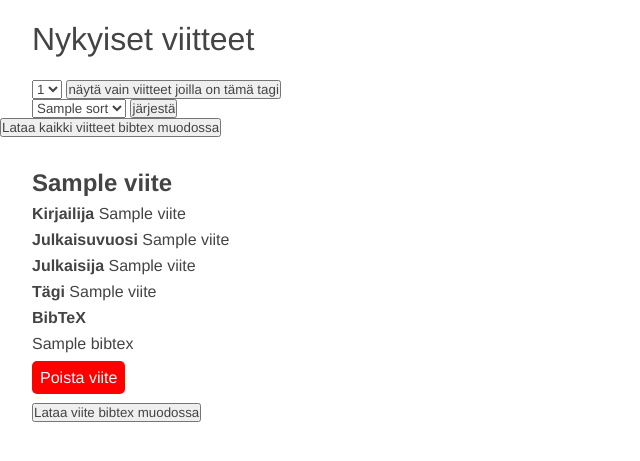
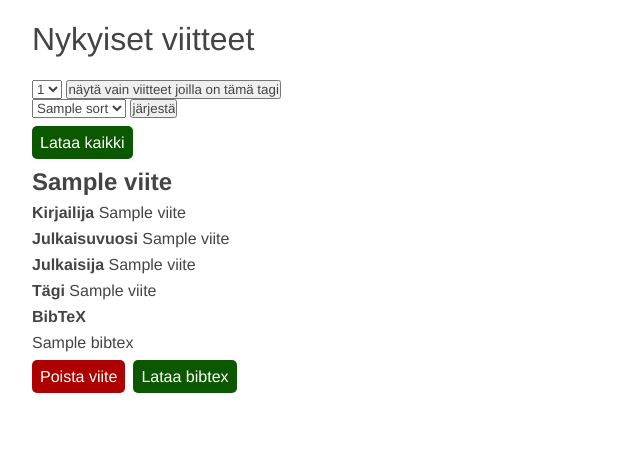
Before and after one commit to jyrikangas/ohtuminiprojekti, a Flask app: template src/templates/viitteet.html in a window 1280 px wide. Shown: the part 50-511 px from the top of the page, without its empty margins (0-640 px from the left). Run offline with Flask 2, Linux system fonts and the light colour scheme; the template is opened without the code that fills it: most values are stand-ins (such as "Sample title", 1, 10 or a date in 2020).

Commit message:
Small style changes

```diff
--- a/src/app.py
+++ b/src/app.py
@@ -14,9 +14,9 @@ def index():
     return render_template("index.html")
 
 
-@app.route("/viitteet/download_bibtex")
+@app.route("/viitteet/download")
 def download_bibtex():
-    viite_id = request.args.get("viite_id")
+    viite_id = request.args.get("id")
     references = get_reference_by_id(viite_id, the_db_connection)
     print(references)
     if viite_id is None:
@@ -64,7 +64,7 @@ def add_viite():
 
 @app.route("/poista_viite")
 def delete_viite():
-    viite = request.args.get("viite_id")
+    viite = request.args.get("id")
     deleted = delete_book(viite, the_db_connection)
     if deleted is not True:
 
--- a/src/static/styles.css
+++ b/src/static/styles.css
@@ -5,17 +5,21 @@
     color: #444;
 }
 
+#main {
+    margin-left: 2rem;
+}
+
 #welcome_text {
     font-size: 2em;
     font-weight: 300;
-    margin: 0.67em 2rem;
+    margin: 0.67em 0;
 }
 
 .container {
     display: flex;
     flex-direction: column;
     gap: 10px;
-    margin: auto 2rem;
+    margin: auto 0;
 }
 
 .page {
@@ -60,6 +64,7 @@
     align-items: center;
     gap: 1rem;
     padding: 1rem 2rem;
+    margin-left: 0;
     background-color: #e5e5e5;
 }
 
@@ -72,33 +77,51 @@
     color: #000;
 }
 
-.viite {
-    margin: 2rem;
-}
-
 .viite p {
     margin: 0.5rem 0;
 }
 
-.viite .rmbtn a {
+.buttons {
+    display: flex;
+    margin: 1rem 0;
+    gap: 0.5rem;
+}
+
+.dlbtn a {
     text-decoration: none;
-    background-color: red;
+    background-color: rgb(12, 88, 0);
     color: white;
     padding: 0.5rem;
     border-radius: 5px;
 }
 
-.viite .rmbtn {
-    margin: 1rem 0;
+.rmbtn a {
+    text-decoration: none;
+    background-color: rgb(174, 0, 0);
+    color: rgb(255, 255, 255);
+    padding: 0.5rem;
+    border-radius: 5px;
 }
 
+
 .error {
-    color: rgb(247, 0, 255);
-    margin-left: 2rem;
-    margin-top: 2rem;
+    color: rgb(0, 3, 189);
+    margin: 2rem 0 1rem 0;
     font-weight: bold;
 }
 
-.tag_form {
-    margin: auto 2rem;
+.sort {
+    display: flex;
+    flex-direction: row;
+    gap: 10px;
+    margin: auto 0;
 }
+
+.sort_container {
+    display: flex;
+    flex-direction: column;
+}
+
+.flex_sort {
+    flex-basis: auto;
+}
--- a/src/templates/lisaa_viite.html
+++ b/src/templates/lisaa_viite.html
@@ -10,6 +10,7 @@
         <a class="navbar__link" href="/viitteet/">Viitteet</a>
         <a class="navbar__link" href="/lisaa_viite">Uusi</a>
     </nav>
+    <div id="main">
         <h1 id="welcome_text">Lisää uusi viite</h1>
         {% if error %}
             <p class="error">{{ error }}</p>
@@ -52,4 +53,5 @@
 
             </form>
         </div>
+    </div>
 </body>
--- a/src/templates/viitteet.html
+++ b/src/templates/viitteet.html
@@ -9,6 +9,7 @@
         <a class="navbar__link" href="/viitteet">Viitteet</a>
         <a class="navbar__link" href="/lisaa_viite">Uusi</a>
     </nav>
+    <div id="main">
         <h1 id="welcome_text">Nykyiset viitteet</h1>
         <div class="tag_form">
             <div class="sort">
@@ -41,16 +42,14 @@
             Download all viitteet as a bibtex
         -->
 
-    <div class="download">
-        <form action="/viitteet/download_bibtex" method="GET">
-            <input type="submit" value="Lataa kaikki viitteet bibtex muodossa">
-        </form>
+        <div class="buttons">
+            <div class="dlbtn">
+                <a href="/viitteet/download">Lataa kaikki</a>
+            </div>
+        </div>
 
         {% if error %}
             <p class="error">{{ error }}</p>
-    {% endif %}
-    {% if success %}
-        <p class="success">{{ success }}</p>
         {% endif %}
         <div>
             {% for viite, bibtex in viitteet %}
@@ -64,18 +63,13 @@
                     {% endif %}
                     <p><b>BibTeX</b><br>
                         <pre>{{ bibtex }}</pre>
+                    <div class="buttons">
                         <div class="rmbtn">
-                    <a href="/poista_viite?viite_id={{viite[0]}}">Poista viite</a>
+                            <a href="/poista_viite?id={{viite[0]}}">Poista viite</a>
                         </div>
-                <!--
-                    Download viite as a bibtex
-                -->
-
-                <div class="download">
-                    <form action="/viitteet/download_bibtex" method="GET">
-                        <input type="hidden" name="viite_id" value={{ viite[0] }}>
-                        <input type="submit" value="Lataa viite bibtex muodossa">
-                    </form>
+                        <div class="dlbtn">
+                            <a href="/viitteet/download?id={{viite[0]}}">Lataa bibtex</a>
+                        </div>
                     </div>
 
                 </div>
@@ -84,4 +78,5 @@
                 {% endfor %}
             </ul>
         </div>
+    </div>
 </body>
```
Lines whose indentation alone changed are shown as unchanged.
